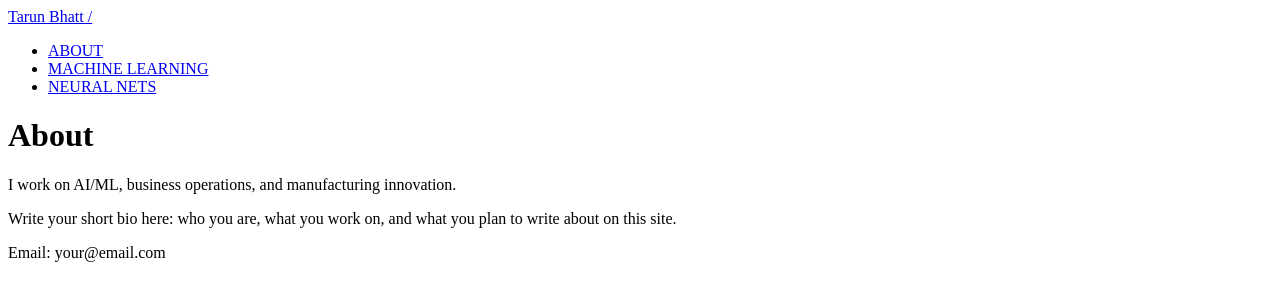
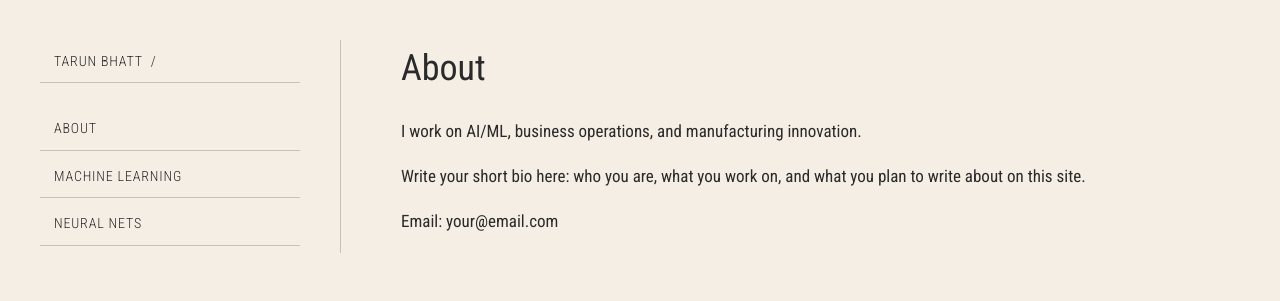
Before and after one commit to rimkute/blog, a Jekyll site: the page built from index.md, in a window 1280 px wide. Shown: the top 301 px of the page. Built offline with Jekyll 4.4.1, drawn with Linux system fonts in a browser that asks for light colours.

Commit message:
Update default.html

```diff
--- a/_layouts/default.html
+++ b/_layouts/default.html
@@ -3,36 +3,41 @@
 <head>
   <meta charset="UTF-8">
   <meta name="viewport" content="width=device-width, initial-scale=1.0">
+
   <title>{{ page.title }}</title>
-  <link rel="stylesheet" href="/assets/main.css">
+
+  <!-- Google Font -->
   <link rel="preconnect" href="https://fonts.googleapis.com">
   <link rel="preconnect" href="https://fonts.gstatic.com" crossorigin>
-  <link href="https://fonts.googleapis.com/css2?family=Roboto+Mono:wght@300;400;500&display=swap" rel="stylesheet">
+  <link href="https://fonts.googleapis.com/css2?family=Roboto+Condensed:wght@300;400;700&display=swap" rel="stylesheet">
+
+  <!-- Correct CSS path -->
+  <link rel="stylesheet" href="{{ '/assets/css/main.css' | relative_url }}">
 </head>
 
 <body>
 
-<div class="container">
+  <div class="wrapper">
 
-  <!-- LEFT SIDEBAR -->
+    <!-- SIDEBAR -->
     <aside class="sidebar">
-      <a href="/" class="site-title">Tarun Bhatt  /</a>
+      <a href="{{ '/' | relative_url }}" class="site-title">
+        Tarun Bhatt&nbsp;&nbsp;/
+      </a>
 
-      <nav class="nav">
       <ul>
         <li class="{% if page.url == '/about/' %}active{% endif %}">
-            <a href="/about/">ABOUT</a>
+          <a href="{{ '/about/' | relative_url }}">ABOUT</a>
         </li>
 
         <li class="{% if page.url contains '/machine-learning' %}active{% endif %}">
-            <a href="/machine-learning/">MACHINE LEARNING</a>
+          <a href="{{ '/machine-learning/' | relative_url }}">MACHINE LEARNING</a>
         </li>
 
         <li class="{% if page.url contains '/neural-nets' %}active{% endif %}">
-            <a href="/neural-nets/">NEURAL NETS</a>
+          <a href="{{ '/neural-nets/' | relative_url }}">NEURAL NETS</a>
         </li>
       </ul>
-      </nav>
     </aside>
 
     <!-- MAIN CONTENT -->
```
Lines whose indentation alone changed are shown as unchanged.
